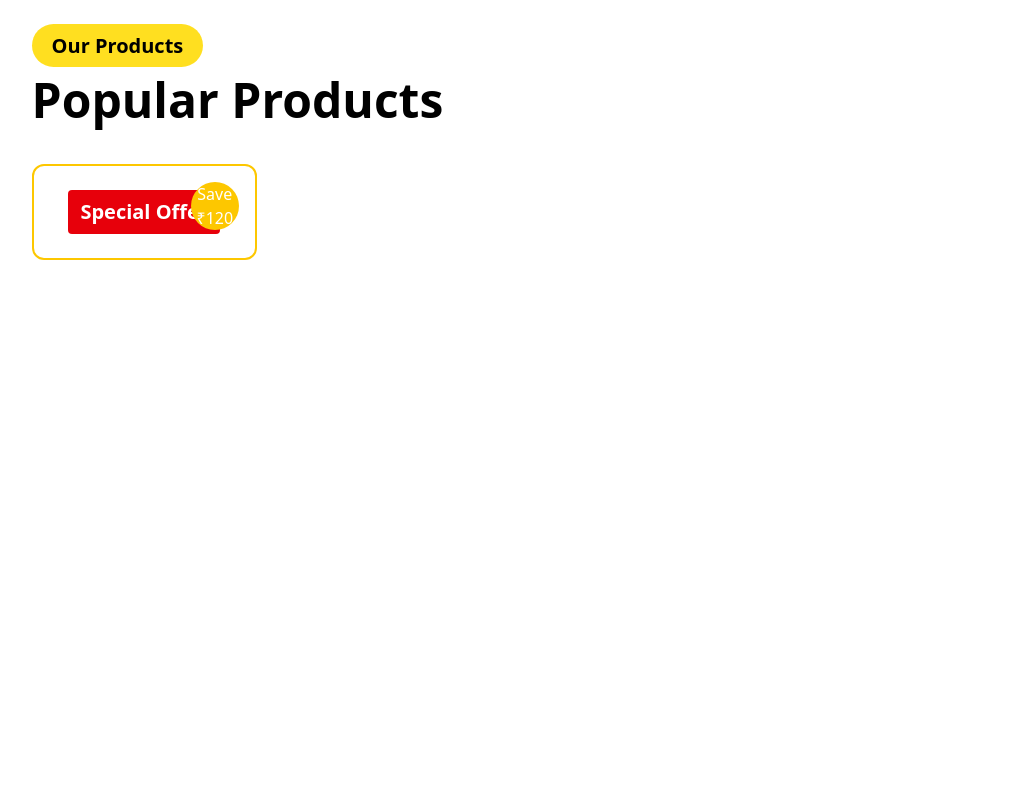
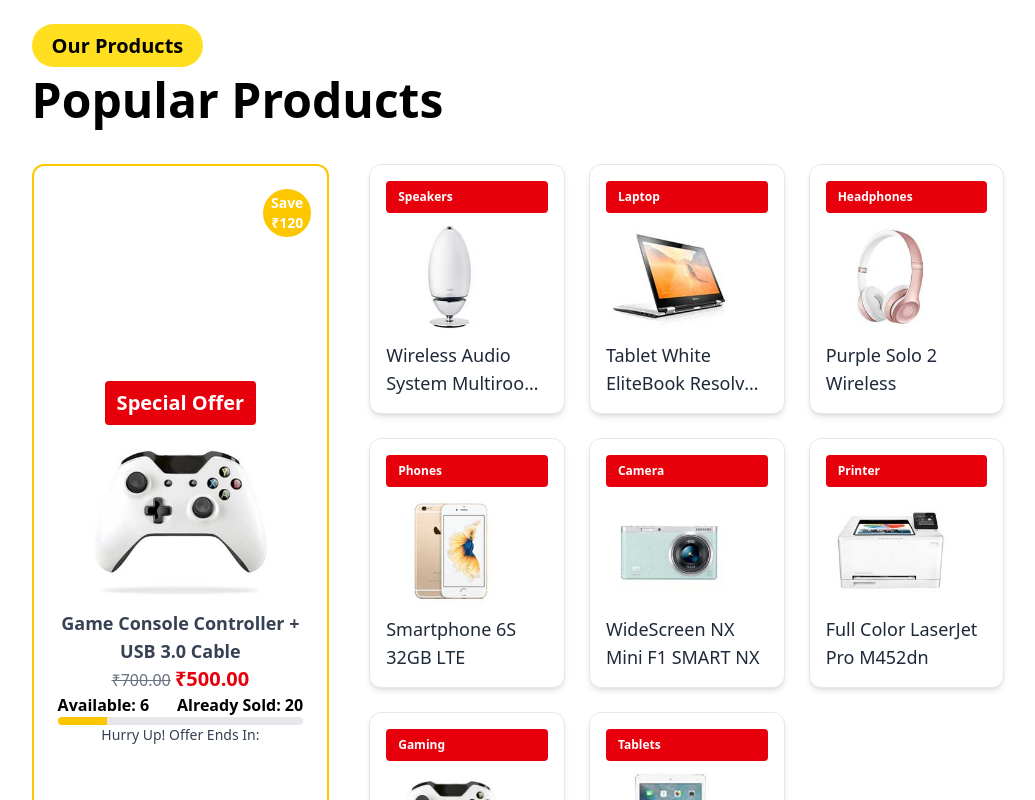
Before and after one commit to NiharikaNeha/Buy_Mart, a React (Vite) app: page / in a window 1280 px wide. Shown: the part 1700-2500 px from the top of the page, without its empty margins (122-1157 px from the left). Before the commit the page ends 2000 px from the top, so only its background shows below. Built offline with nearby package versions, Linux system fonts and the light colour scheme.

Commit message:
Index updated

```diff
--- a/src/components/Pages/Index.jsx
+++ b/src/components/Pages/Index.jsx
@@ -28,6 +28,10 @@ import brand7 from "../../assets/asus.png";
 import bannerCard1 from "../../assets/banner-card-3.jpg";
 
 const Index = () => {
+  const products = ProductData.Products;
+  const specialOffer = products.find((p) => p.Id === 7);
+  const navigate = useNavigate();
+
   return (
     <>
       <div className="bg-element"></div>
@@ -151,7 +155,9 @@ const Index = () => {
               <small className="bg-yellow-500 text-white text-xl px-4 py-2 w-fit rounded-md rounded-tl-none">
                 New Products
               </small>
-              <h3 className="text-lg md:text-xl font-semibold font-bricolage">Relaese Date & Price</h3>
+              <h3 className="text-lg md:text-xl font-semibold font-bricolage">
+                Relaese Date & Price
+              </h3>
               <p className="text-base md:text-sm">Today's Super Offer</p>
             </div>
           </div>
@@ -164,7 +170,9 @@ const Index = () => {
               <small className="bg-yellow-500 text-white text-xl px-4 py-2 w-fit rounded-md rounded-tl-none">
                 New Products
               </small>
-              <h3 className="text-lg md:text-xl font-semibold font-bricolage">Relaese Date & Price</h3>
+              <h3 className="text-lg md:text-xl font-semibold font-bricolage">
+                Relaese Date & Price
+              </h3>
               <p className="text-base md:text-sm">Today's Super Offer</p>
             </div>
           </div>
@@ -177,7 +185,9 @@ const Index = () => {
               <small className="bg-yellow-500 text-white text-xl px-4 py-2 w-fit rounded-md rounded-tl-none">
                 New Products
               </small>
-              <h3 className="text-lg md:text-xl font-semibold font-bricolage">Relaese Date & Price</h3>
+              <h3 className="text-lg md:text-xl font-semibold font-bricolage">
+                Relaese Date & Price
+              </h3>
               <p className="text-base md:text-sm">Today's Super Offer</p>
             </div>
           </div>
@@ -190,7 +200,9 @@ const Index = () => {
               <small className="bg-yellow-500 text-white text-xl px-4 py-2 w-fit rounded-md rounded-tl-none">
                 New Products
               </small>
-              <h3 className="text-lg md:text-xl font-semibold font-bricolage">Relaese Date & Price</h3>
+              <h3 className="text-lg md:text-xl font-semibold font-bricolage">
+                Relaese Date & Price
+              </h3>
               <p className="text-base md:text-sm">Today's Super Offer</p>
             </div>
           </div>
@@ -199,16 +211,76 @@ const Index = () => {
 
       {/* SECTION TITLE */}
       <div className="section-title px-[8%] lg:px-[12%] my-10">
-        <span className="text-xl font-semibold bg-yellow-300 px-5 py-2 rounded-full">Our Products</span>
-        <h2 className="text-5xl font-bold font-bricolage pt-4">Popular Products</h2>
+        <span className="text-xl font-semibold bg-yellow-300 px-5 py-2 rounded-full">
+          Our Products
+        </span>
+        <h2 className="text-5xl font-bold font-bricolage pt-4">
+          Popular Products
+        </h2>
       </div>
 
       {/* PRODUCTS */}
-      <div className="product-wrapper px-[8%] lg:px-[12%] py-10 grid grid-cols-1 lg:grid-cols-4 gap-6">
+      <div className="product-wrapper px-[8%] lg:px-[12%] py-10 grid grid-cols-3 gap-10 ">
         {/* Special Offer Card */}
-        <div className="bg-white border-2 border-yellow-400 p-6 product-banner-wrap rounded-xl flex flex-col items-center justify-center text-center relative">
-          <span className="text-xl text-white font-bold mb-1 bg-red-600 px-3 py-2 rounded">Special Offer</span>
-          <div className="absolute top-4 right-4 bg-yellow-400 text-white rounded-full h-12 w-12 flex items-center justify-center">Save <br />₹120</div>
+        <div className=" bg-white border-2 border-yellow-400 p-6 product-banner-wrap rounded-xl flex flex-col items-center justify-center text-center relative">
+          <span className="text-xl text-white font-bold mb-1 bg-red-600 px-3 py-2 rounded">
+            Special Offer
+          </span>
+          <div className="absolute top-[22.5px] right-4 bg-yellow-400 text-white rounded-full h-12 w-12 flex items-center justify-center font-bold text-sm">
+            {" "}
+            Save <br /> ₹120
+          </div>
+          <img
+            src={specialOffer.ProductsImage}
+            alt={specialOffer.Name}
+            className="w-4/5 mx-auto my-4"
+          />
+          <h3 className="text-gray-700 text-lg font-bold">
+            {specialOffer.Name}
+          </h3>
+          <div className="mt-2">
+            <span className=" line text-gray-500">{specialOffer.OldPrice}</span>{" "}
+            <span className="text-red-600 text-xl font-bold">
+              {specialOffer.Price}
+            </span>
+          </div>
+          <div className="flex justify-between w-full mt-6 text-md font-bold">
+            <span>Available: 6</span>
+            <span>Already Sold: 20</span>
+          </div>
+          <div className="w-full bg-gray-200 h-2 rounded-full mt-1 overflow-hidden">
+            <div className="bg-yellow-400 w-1/5 h-full"></div>
+          </div>
+          <p className="mt-3 text-gray-700 text-sm font-sans">
+            Hurry Up! Offer Ends In:
+          </p>
+        </div>
+        {/* Product Cards */}
+        <div className="lg:col-span-2">
+          <div className="grid product-wrap grid-cols-2 md:grid-cols-3 gap-6">
+            {products.slice(0, 8).map((product) => (
+              <div
+                key={product.Id}
+                className="bg-white shadow-md rounded-xl p-4 flex-col items-center hover:shadow-xl transition duration-300 group border border-gray-200 cursor-pointer"
+              >
+                <p className="text-xs text-white font-bold mb-1 bg-red-600 px-3 py-2 rounded">
+                  {product.Category}
+                </p>
+                <img
+                  src={product.ProductsImage}
+                  alt={product.Name}
+                  className="w-4/5 h-32 object-contain group-hover:scale-105 transition-transform duration-300"
+                  onClick={() => navigate(`/product/${product.Id}`)}
+                />
+                <h4
+                  onClick={() => navigate(`/product/${product.Id}`)}
+                  className="text-lg font-medium mt-3 text-gray-800 hover:underline line-clamp-2"
+                >
+                  {product.Name}
+                </h4>
+              </div>
+            ))}
+          </div>
         </div>
       </div>
     </>
--- a/src/index.css
+++ b/src/index.css
@@ -184,3 +184,6 @@
     background-repeat: no-repeat;
   }
 } */
+ .line {
+  text-decoration: line-through;
+ }
```
